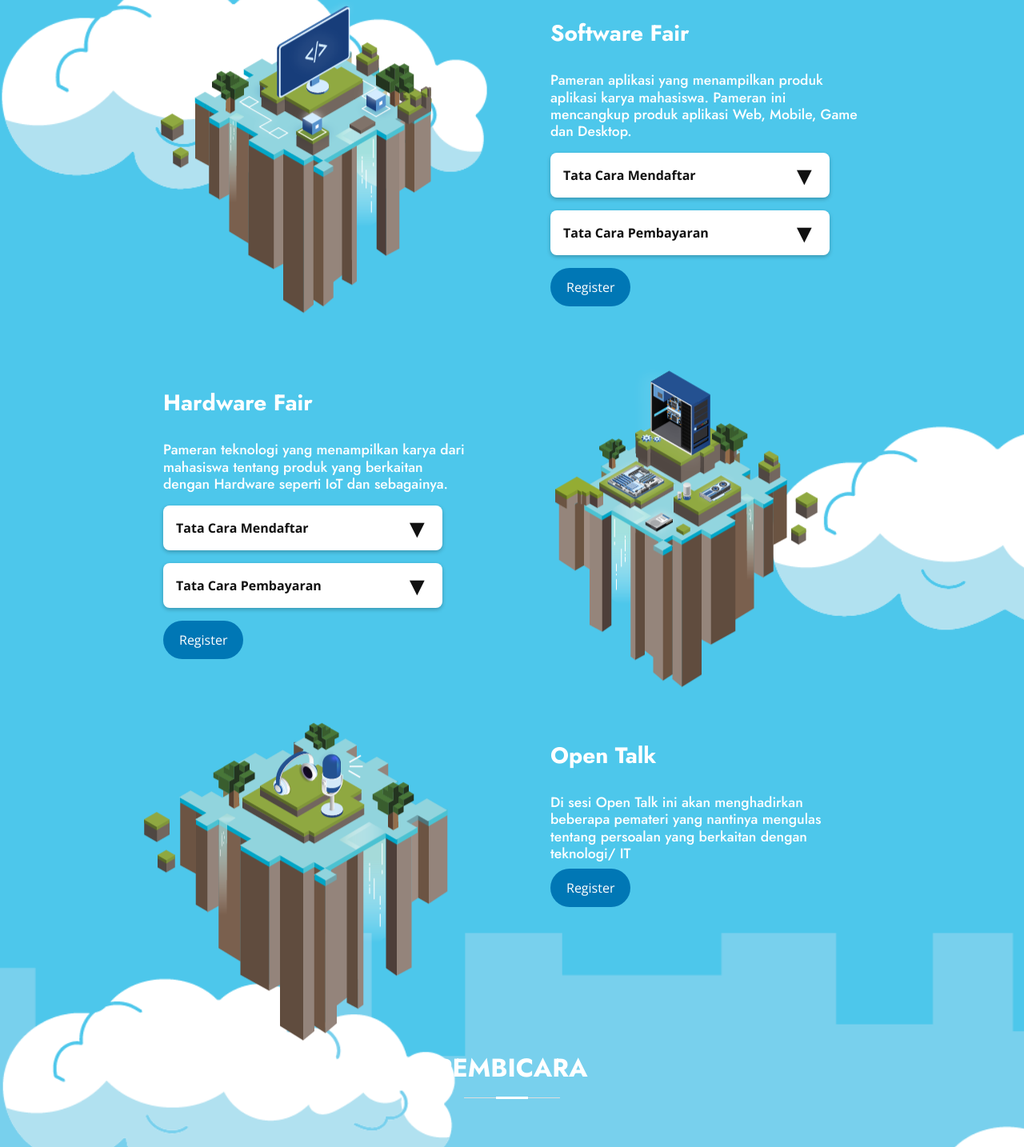
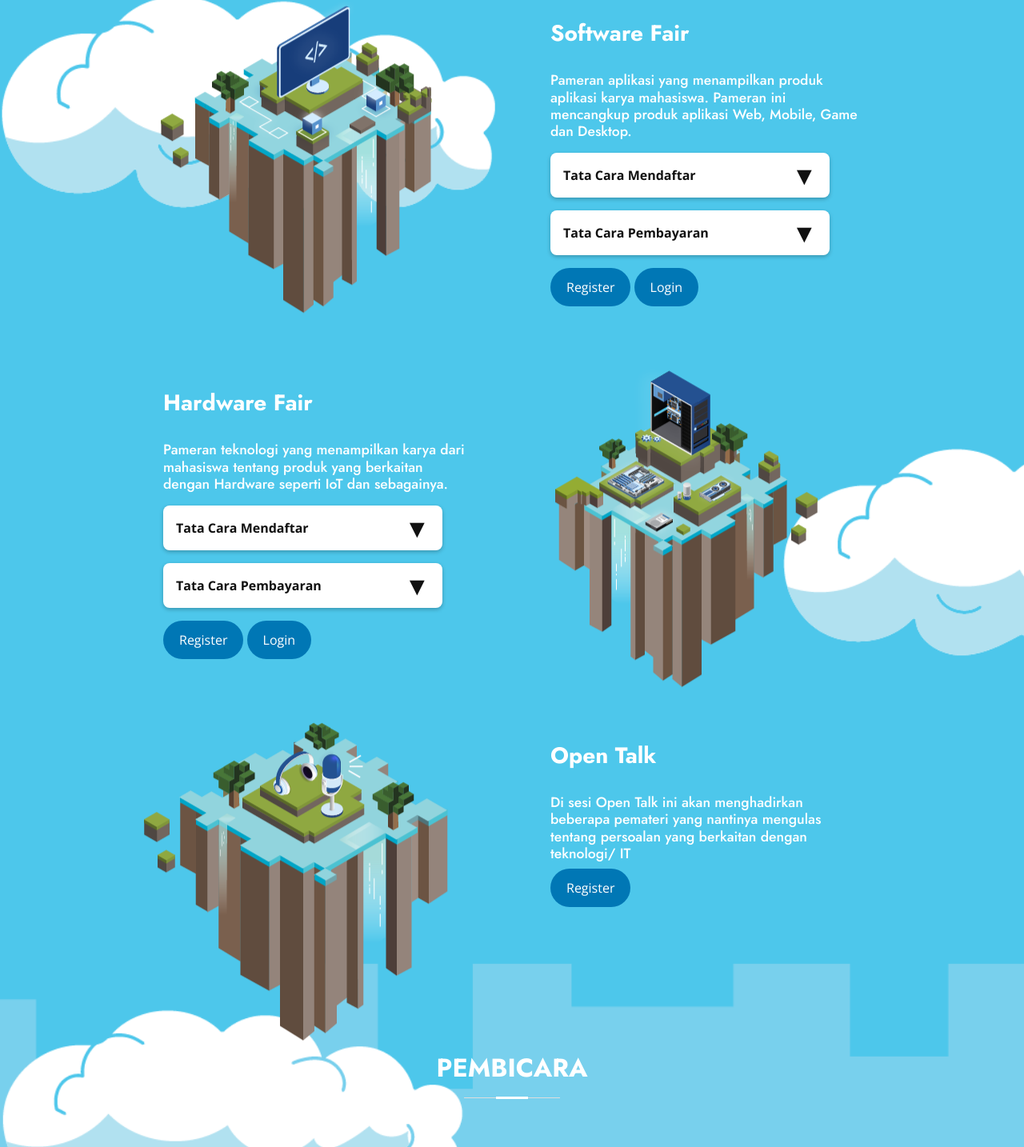
Before and after one commit to akbardwi/hitech, a CodeIgniter 4 app: the page made by app/Views/index.php in a window 1280 px wide. Shown: the part 1150-2584 px from the top of the page at 80% size. Run offline with PHP 8.4 and a stand-in for CodeIgniter, Linux system fonts and the light colour scheme; the template is opened without the code that fills it, so the values that code supplies are empty; some libraries are stand-ins or nearby versions.

Commit message:
update index.php

```diff
--- a/app/Views/index.php
+++ b/app/Views/index.php
@@ -157,12 +157,12 @@
                                 <h6>3.Pada bagian link Drive,peserta dimohon untuk mengupload berkas" kedalam satu folder dengan format penamaan :
                                 </h6> <h6><strong>NAMATIM_NamaAplikasi(event yang diikuti). <br>contoh : TECH_Shopee(Software Fair)</strong> yang diperlukan ke drive perwakilan tim,</br>kemudian copy kan link drive tadi pada form tersebut dan jangan lupa untuk mengubah akses drive nya</h6>
                                 <h6>4.Untuk Berkas yang di Perlukan :</h6>
-                                <h6>• Video Penjelasan serta cara kerja Aplikasi</h6>
+                                <h6>• Video Penjelasan serta cara kerja Aplikasi </br>(format : 720p atau 1080p landscape)</h6>
                                 <h6>• Power Point Mengenai Software tersebut</h6>
-                                <h6>• Foto lengkap aplikasi</h6>
-                                <h6>• Logo tim (jika ada)</h6>
-                                <h6>• Logo instansi</h6>
-                                <h6>• Deskripsi software</h6>
+                                <h6>• Foto lengkap aplikasi </br>(format : jpg/png/gif ukuran 1080px X 1080px)</h6>
+                                <h6>• Logo tim (jika ada) </br>(format : jpg/png/gif ukuran 1080px X 1080px)</h6>
+                                <h6>• Logo instansi </br>(format : jpg/png/gif ukuran 1080px X 1080px)</h6>
+                                <h6>• Deskripsi software </br>(format : word atau pdf)</h6>
                                 <h6>5.Setelah mendaftar diharapkan developer dapat membayar biaya pendaftaran agar email dapat diverifikasi dan dapat digunakan untuk login kedalam sistem penilaian.</h6>
                                 <h6>6.Untuk info selanjutnya akan dihubungi via email / Whatsapp</h6>
                             </div>
@@ -191,6 +191,9 @@
                     </div>
                     <button type="button" class="btn btn-primary btn-register" data-toggle="modal" data-target="#sfModal">
                         Register
+                    </button>
+                    <button type="button" class="btn btn-primary btn-register" data-toggle="modal" data-target="#logDevModal">
+                        Login
                     </button>
                 </div>
             </section>
@@ -241,12 +244,12 @@
                                 <h6>3.Pada bagian link Drive,peserta dimohon untuk mengupload berkas" kedalam satu folder dengan format penamaan :</h6>
                                 <h6><strong>NAMATIM_NamaHardware(event yang diikuti).<br> Contoh : TECH_Smartlock(Hardware Fair)</strong> yang diperlukan ke drive perwakilan tim,</br>kemudian copy kan link drive tadi pada form tersebut dan jangan lupa untuk mengubah akses drive nya</h6>
                                 <h6>4.Untuk Berkas yang di Perlukan :</h6>
-                                <h6>• Video Penjelasan serta cara kerja Hardware itu sendiri</h6>
+                                <h6>• Video Penjelasan serta cara kerja Hardware itu sendiri </br>(format : 720p atau 1080p landscape)</h6>
                                 <h6>• Power Point mengenai Hardware tersebut </h6>
-                                <h6>• Foto / Screenshoot lengkap Hardware dari berbagai sisi</h6>
-                                <h6>• Logo tim (jika ada)</h6>
-                                <h6>• Logo instansi</h6>
-                                <h6>• Deskripsi hardware</h6>
+                                <h6>• Foto / Screenshoot lengkap Hardware dari berbagai sisi </br>(format : jpg/png/gif ukuran 1080px X 1080px)</h6>
+                                <h6>• Logo tim (jika ada) </br>(format : jpg/png/gif ukuran 1080px X 1080px)</h6>
+                                <h6>• Logo instansi </br>(format : jpg/png/gif ukuran 1080px X 1080px)</h6>
+                                <h6>• Deskripsi hardware </br>(format : word atau pdf)</h6>
                                 <h6>5.Setelah mendaftar diharapkan developer dapat membayar biaya pendaftaran agar email dapat diverifikasi dan dapat digunakan untuk login kedalam sistem penilaian.</h6>
                                 <h6>6.Untuk info selanjutnya akan dihubungi via email / Whatsapp</h6>
                             </div>
@@ -275,6 +278,9 @@
                     </div>
                     <button type="button" class="btn btn-primary btn-register" data-toggle="modal" data-target="#hfModal">
                         Register
+                    </button>
+                    <button type="button" class="btn btn-primary btn-register" data-toggle="modal" data-target="#logDevModal">
+                        Login
                     </button>
                 </div>
             </section>
@@ -789,7 +795,12 @@
             <div class="section-title cstm"data-aos="fade-up">
                 <h2>Pengunjung</h2>
             </div>
-            <div class="col-12 text-center align-self-center py-5" data-aos="zoom-in" data-aos-delay="100">
+            <div class="tab" data-aos="fade-up">
+                <button class="tablinks" onclick="openCity(event, 'home')">Home</button>
+                <button class="tablinks" onclick="openCity(event, 'guide')">Guide</button>
+            </div>
+            <div id="home" class="tabcontent" style="display: block;">
+                <div class="col-12 text-center align-self-center py-5" data-aos="zoom-in" data-aos-delay="100" >
                     <div class="section pb-5 pt-5 pt-sm-2 text-center">
                         <h6 class="mb-0 pb-3">
                         <span>Log In </span>
@@ -844,7 +855,6 @@
                                             </form>
                                             <p class="mb-0 mt-4 text-center">
                                             <a href="#0" class="link">Forgot your password?</a><br />
-                                        <a href="#0" class="link" data-toggle="modal" data-target="#logDevModal">Login Developer</a>
                                             </p>
                                         </div>
                                     </div>
@@ -904,7 +914,51 @@
                         </div>
                     </div>
                 </div>
+                <div class="main-footer" id="kontak">
+                <div class="footer-atas">
+                    <div class="footer-bg">
+                        <h3 style="padding-top: 5px;">For Contact Person</h3>
+                        <!-- <div class="footer-email-phone">
+                            <td><p><i class="fa fa-whatsapp" style="font-size:25px; padding: 5px;"></i>(Raka)</p></td>
+                            <td><p><i class="fa fa-whatsapp" style="font-size:25px; padding: 5px;"></i>(Anam)</p></td>
+
+                        </div> -->
+                        <div class="footer-email-phone">
+                            <ul>
+                                <li><a href="#"><i class="fa fa-whatsapp" style="font-size: 25px; color: white;"></i>08532968373 (Raka)</a></li>
+                                <li><a href="#"><i class="fa fa-whatsapp" style="font-size: 25px; color: white;"></i>085712702685 (Anam)</a></li>
+                            </ul>
                         </div>
+                        <h3 style="padding-top: 2px;">For Sponsorship</h3>
+                        <div class="footer-email-phone">
+                            <ul>
+                                <li><a href="#"><i class="fa fa-whatsapp" style="font-size: 25px; color: white;"></i>08112917060 (Aci)</a></li>
+                            </ul>
+                        </div>
+                    </div>
+                </div>
+            </div>
+            </div>
+            <div id="guide" class="tabcontent"  style="display: none;"data-aos="zoom-in" data-aos-delay="100" >
+                <h6 class="mb-0 pb-3">
+                    <h1 style="text-align:center; color:#fff">Guide Pengunjung</h1>
+                </h6>
+                <div class="card-3d-wrap mx-auto">
+                    <div class="card-3d-wrapper">
+                        <div class="card-front">
+                            <div class="center-wrap">
+                                <div class="section text-center">
+                                    <h5>Sebagai pengunjung nantinya didalam Artsteps kita akan diarahkan oleh pemandu mengujungi stand-stand dari software fair dan hardware fair.</h5> <br>
+                                    <h5>Selain itu kita juga bisa masuk kedalam sistem dengan cara login pada tombol menu ini yang didalamnya kita dapat melakukan voting terhadap developer yang kita anggap terbaik,</h5></br>
+                                    <h5> melakukan interaksi dengan developer pada forum, serta menyelesaikan challenge agar nantinya mendapat hadiah</h5>
+                                </div>
+                            </div>
+                        </div>
+                    </div>
+                <div>
+            </div>
+        </div>
+
         <div class="main-footer" id="kontak">
             <div class="footer-atas">
                 <div class="footer-bg">
--- a/assets/css/style.css
+++ b/assets/css/style.css
@@ -2617,3 +2617,63 @@ body.showLoginForm .popup {
   border: 0;
   border-radius: 50px;
 }
+.tab {
+  overflow: hidden;
+  justify-content: center;
+  align-items: center;
+  display: flex;
+  justify-content: center;
+}
+/* Style the buttons inside the tab */
+.tab button {
+  background-color: inherit;
+  border: none;
+  outline: none;
+  cursor: pointer;
+  padding: 14px 16px;
+  transition: 0.3s;
+  font-size: 17px;
+  justify-content: center;
+  align-items: center;
+  background: #fbfbfb;
+	border: 1px solid #dddddd;
+	border-radius: 5px;
+  margin: 5px;
+  padding: 5px;
+  color: white;
+  font-weight: 500;
+  background-color: #0077b5;
+  padding: 12px 20px;
+  border: 0;
+  border-radius: 50px;
+}
+
+
+/* Change background color of buttons on hover */
+.tab button:hover {
+  background: #31a9e1;
+}
+
+/* Create an active/current tablink class */
+.tab button.active {
+  background: #209dd8;
+}
+
+/* Style the tab content */
+.tabcontent {
+  display: none;
+  padding: 6px 12px;
+  -webkit-animation: fadeEffect 1s;
+  animation: fadeEffect 1s;
+}
+
+/* Fade in tabs */
+@-webkit-keyframes fadeEffect {
+  from {opacity: 0;}
+  to {opacity: 1;}
+}
+
+@keyframes fadeEffect {
+  from {opacity: 0;}
+  to {opacity: 1;}
+}
--- a/assets/js/main.js
+++ b/assets/js/main.js
@@ -248,3 +248,16 @@ const loginText = document.querySelector(".title-text .login");
         signupBtn.click();
         return false;
       });
+      function openCity(evt, cityName) {
+        var i, tabcontent, tablinks;
+        tabcontent = document.getElementsByClassName("tabcontent");
+        for (i = 0; i < tabcontent.length; i++) {
+          tabcontent[i].style.display = "none";
+        }
+        tablinks = document.getElementsByClassName("tablinks");
+        for (i = 0; i < tablinks.length; i++) {
+          tablinks[i].className = tablinks[i].className.replace(" active", "");
+        }
+        document.getElementById(cityName).style.display = "block";
+        evt.currentTarget.className += " active";
+      }
```
Lines whose indentation alone changed are shown as unchanged.
